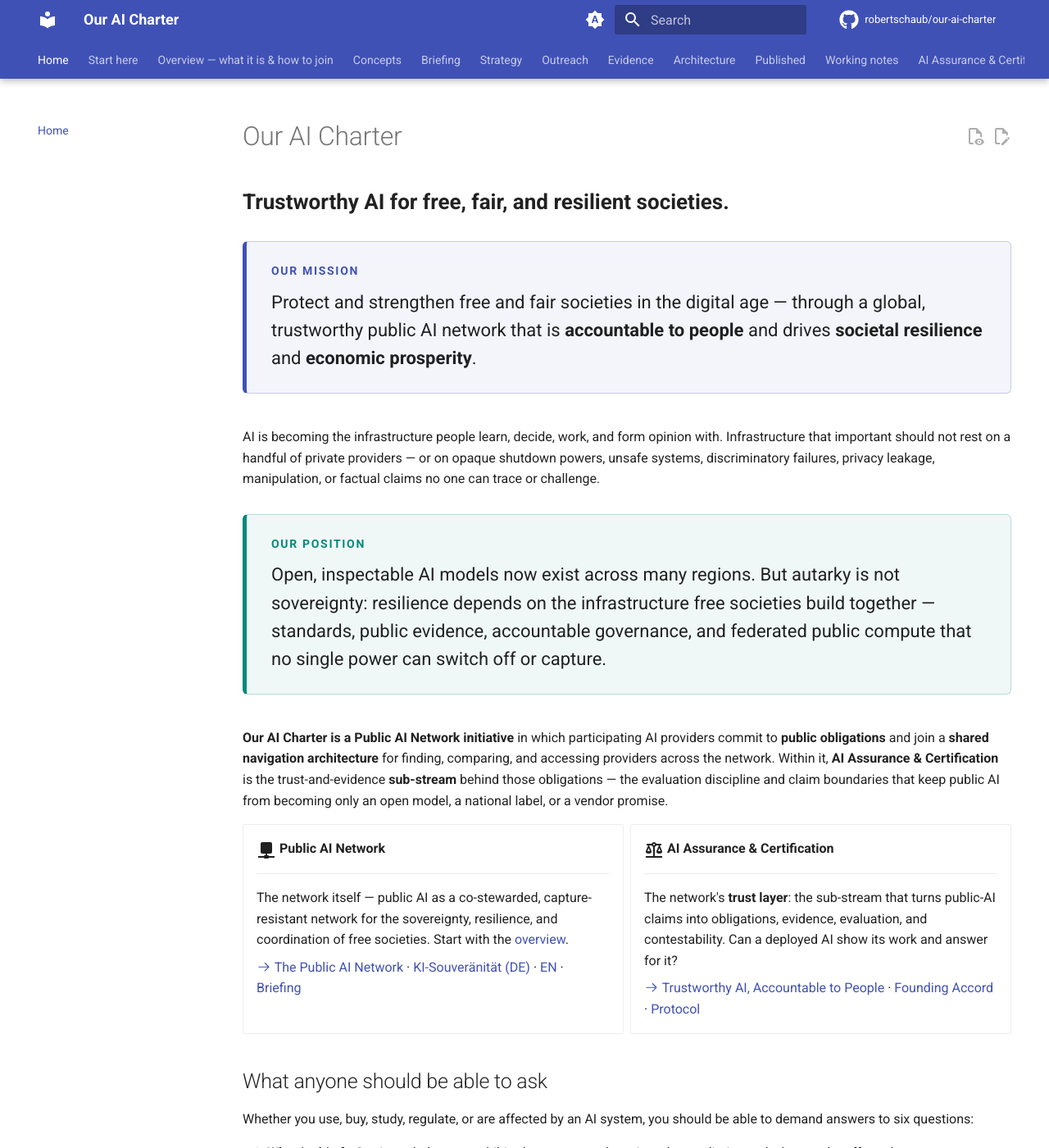
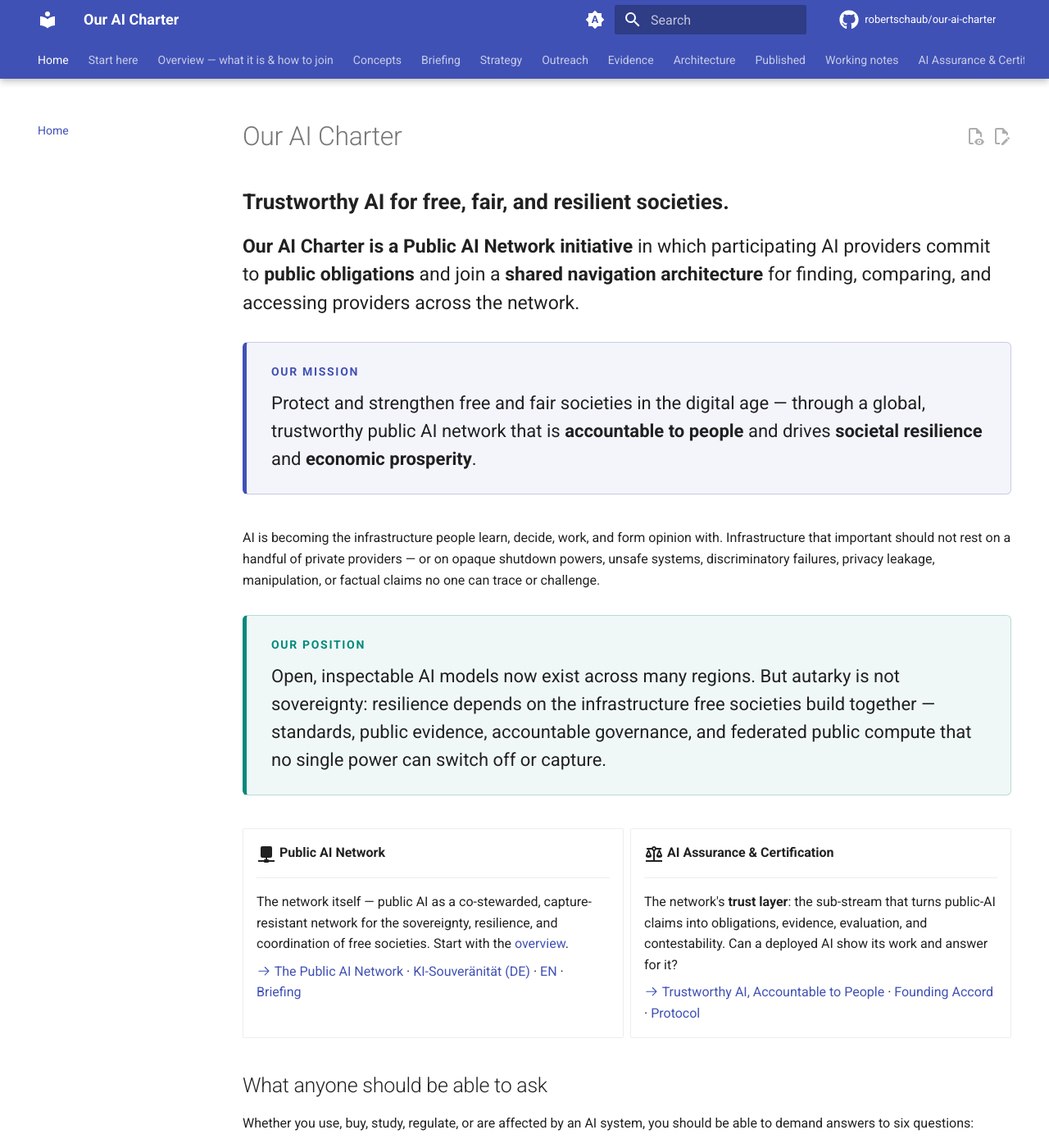
Before and after one commit to robertschaub/our-ai-charter, an MkDocs documentation site: the page built from docs/index.md, in a window 1280 px wide and 1400 px high. Shown: the whole window at 82% size. Built offline with MkDocs 1.6.1 and Material for MkDocs 9.7.7, drawn with Linux system fonts in a browser that asks for light colours; plug-ins that fetch from the network failed and are left out; comment, search, counter and statistics services are not loaded.

Commit message:
docs(index): lead with the definition statement, set a notch larger
Moved "Our AI Charter is a Public AI Network initiative ..." to the top of the
home page (directly under the tagline) and gave it a new .lead style at 1.15rem
— a notch above body copy, below the 1.3rem tagline. Removed its mid-page
duplicate; the AI Assurance sub-stream point it carried is covered by the
assurance card. mkdocs build --strict clean.

Co-Authored-By: Claude Opus 4.8 <noreply@anthropic.com>

```diff
--- a/docs/index.md
+++ b/docs/index.md
@@ -11,6 +11,10 @@ hide:
 **Trustworthy AI for free, fair, and resilient societies.**
 </div>
 
+<div class="lead" markdown>
+**Our AI Charter is a Public AI Network initiative** in which participating AI providers commit to **public obligations** and join a **shared navigation architecture** for finding, comparing, and accessing providers across the network.
+</div>
+
 <div class="mission" markdown>
 <span class="mission-label">Our mission</span>
 Protect and strengthen free and fair societies in the digital age — through a global, trustworthy public AI network that is **accountable to people** and drives **societal resilience** and **economic prosperity**.
@@ -22,8 +26,6 @@ AI is becoming the infrastructure people learn, decide, work, and form opinion w
 <span class="mission-label">Our position</span>
 Open, inspectable AI models now exist across many regions. But autarky is not sovereignty: resilience depends on the infrastructure free societies build together — standards, public evidence, accountable governance, and federated public compute that no single power can switch off or capture.
 </div>
-
-**Our AI Charter is a Public AI Network initiative** in which participating AI providers commit to **public obligations** and join a **shared navigation architecture** for finding, comparing, and accessing providers across the network. Within it, **AI Assurance & Certification** is the trust-and-evidence **sub-stream** behind those obligations — the evaluation discipline and claim boundaries that keep public AI from becoming only an open model, a national label, or a vendor promise.
 
 <div class="grid cards" markdown>
 
--- a/docs/stylesheets/extra.css
+++ b/docs/stylesheets/extra.css
@@ -43,6 +43,17 @@
   margin: 0 0 1rem;
   font-size: 1.3rem;
   line-height: 1.4;
+}
+
+/* Home-page lead — the one-line definition under the tagline, set a notch
+   above body copy so it reads as the page's opening statement. */
+.md-typeset .lead p {
+  margin: 0 0 1.5rem;
+  font-size: 1.15rem;
+  line-height: 1.5;
+}
+@media screen and (max-width: 44.9375em) {
+  .md-typeset .lead p { font-size: 1.05rem; }
 }
 
 /* Home-page position — the Public AI Network thesis, parallel to the mission
```
